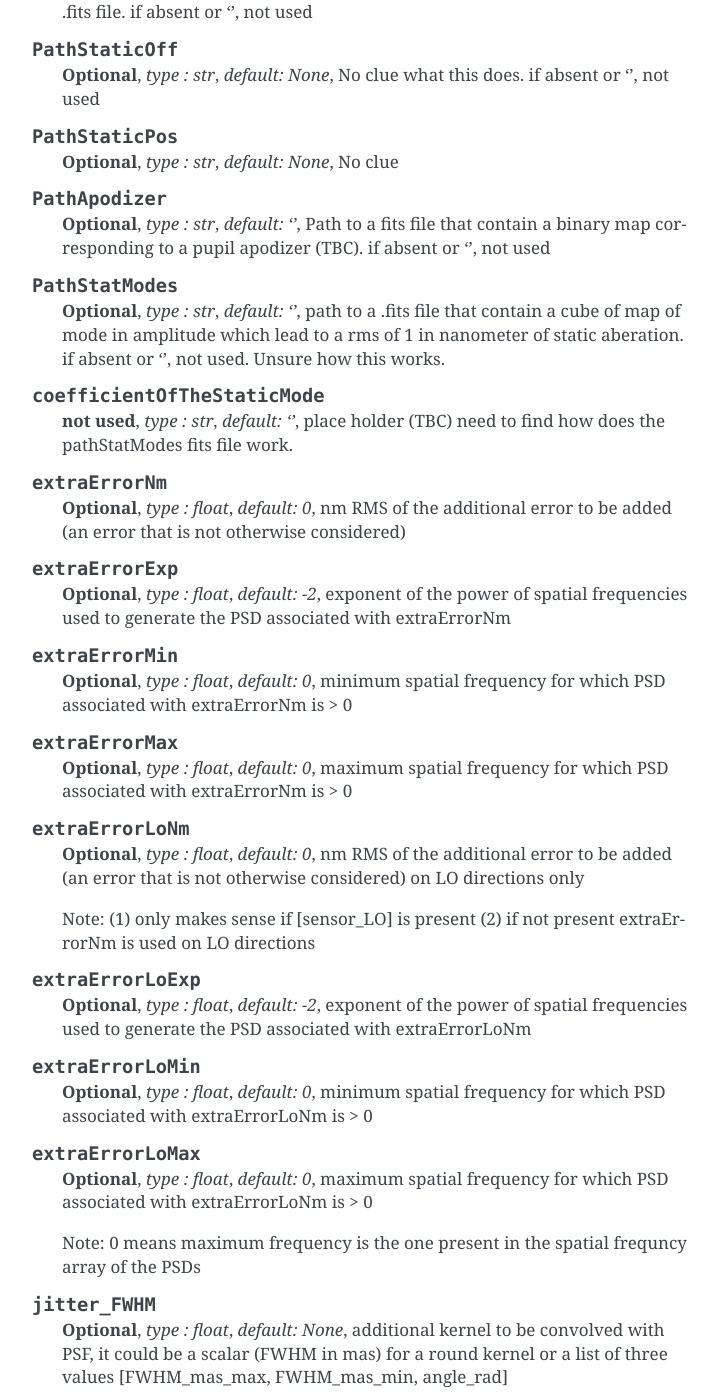
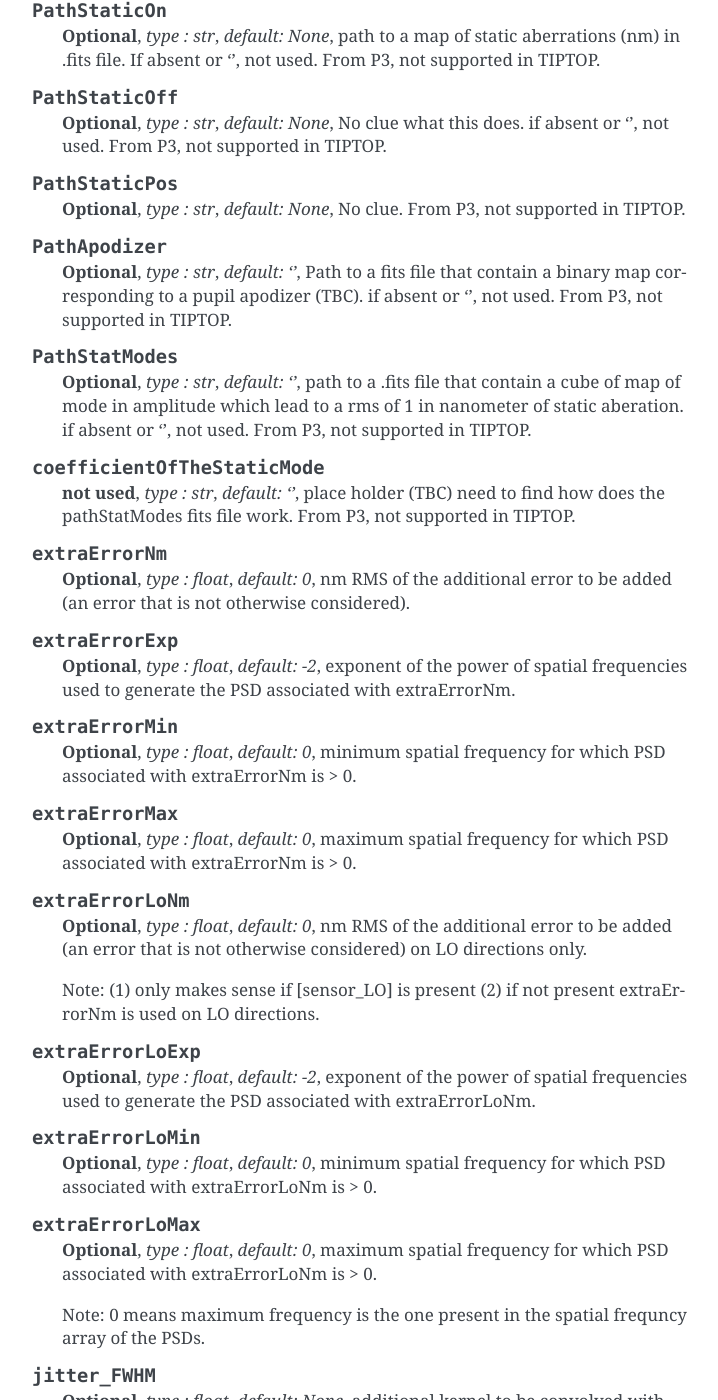
Before and after one commit to astro-tiptop/TIPTOP, a Sphinx documentation site: the page built from docs/source/parameterFile.rst, in a window 1280 px wide and 1400 px high, scrolled down 1233 px. Shown: the whole window, without its empty margins (388-1106 px from the left). Built offline with Sphinx 7.4.7, drawn with Linux system fonts in a browser that asks for light colours; the version number could not be read and is left out; some of the changed text lies outside the part shown.

Commit message:
(GA) Update parameterFile.rst (#95)

```diff
--- a/docs/source/parameterFile.rst
+++ b/docs/source/parameterFile.rst
@@ -49,7 +49,7 @@ The mandatory sections and their content are:
    **Optional**,
    *type : float*,
    *Default: 0.0*,
-   Set the pointing direction of the telescope in degree
+   Set the pointing direction of the telescope in degree with respect to the zenith. Used to compute airmass, to scale atmospheric layers and stars altitude.
 
 
 .. option:: TechnicalFoV
@@ -57,7 +57,7 @@ The mandatory sections and their content are:
    **Optional**,
    *type : float*,
    *default: ??*,
-   set the size of the technical field of view
+   Set the size of the technical field of view (diameter) in arczec. Used in multi-conjugate AO systems.
 
    *Warning* : This is not optional in MavisLO.py
 
@@ -66,42 +66,42 @@ The mandatory sections and their content are:
    **Optional**,
    *type : str*,
    *default: ''*,
-   path to the pupil model in .fits file (if provided, the pupil model is interpolated).if absent or '', not used
+   path to the pupil model in .fits file (if provided, the pupil model is interpolated). If absent or '', not used.
 
 .. option:: PathStaticOn
 
    **Optional**,
    *type : str*,
    *default: None*,
-   path to a map of static aberrations (nm) in .fits file. if absent or '', not used
+   path to a map of static aberrations (nm) in .fits file. If absent or '', not used. From P3, not supported in TIPTOP.
 
 .. option:: PathStaticOff
 
    **Optional**,
    *type : str*,
    *default: None*,
-   No clue what this does. if absent or '', not used
+   No clue what this does. if absent or '', not used. From P3, not supported in TIPTOP.
 
 .. option:: PathStaticPos
 
    **Optional**,
    *type : str*,
    *default: None*,
-   No clue
+   No clue. From P3, not supported in TIPTOP.
 
 .. option::  PathApodizer
 
    **Optional**,
    *type : str*,
    *default: ''*,
-   Path to a fits file that contain a binary map corresponding to a pupil apodizer (TBC). if absent or '', not used
+   Path to a fits file that contain a binary map corresponding to a pupil apodizer (TBC). if absent or '', not used. From P3, not supported in TIPTOP.
 
 .. option:: PathStatModes
 
    **Optional**,
    *type : str*,
    *default: ''*,
-   path to a .fits file that contain a cube of map of mode in amplitude which lead to a rms of 1 in nanometer of static aberation. if absent or '', not used. Unsure how this works.
+   path to a .fits file that contain a cube of map of mode in amplitude which lead to a rms of 1 in nanometer of static aberation. if absent or '', not used. From P3, not supported in TIPTOP.
 
 .. option:: coefficientOfTheStaticMode
 
@@ -109,74 +109,74 @@ The mandatory sections and their content are:
    *type : str*,
    *default: ''*,
    place holder
-   (TBC) need to find how does the pathStatModes fits file work.
+   (TBC) need to find how does the pathStatModes fits file work. From P3, not supported in TIPTOP.
 
 .. option:: extraErrorNm
 
    **Optional**,
    *type : float*,
    *default: 0*,
-   nm RMS of the additional error to be added (an error that is not otherwise considered)
+   nm RMS of the additional error to be added (an error that is not otherwise considered).
 
 .. option:: extraErrorExp
 
    **Optional**,
    *type : float*,
    *default: -2*,
-   exponent of the power of spatial frequencies used to generate the PSD associated with extraErrorNm
+   exponent of the power of spatial frequencies used to generate the PSD associated with extraErrorNm.
 
 .. option:: extraErrorMin
 
    **Optional**,
    *type : float*,
    *default: 0*,
-   minimum spatial frequency for which PSD associated with extraErrorNm is > 0
+   minimum spatial frequency for which PSD associated with extraErrorNm is > 0.
 
 .. option:: extraErrorMax
 
    **Optional**,
    *type : float*,
    *default: 0*,
-   maximum spatial frequency for which PSD associated with extraErrorNm is > 0
+   maximum spatial frequency for which PSD associated with extraErrorNm is > 0.
 
 .. option:: extraErrorLoNm
 
    **Optional**,
    *type : float*,
    *default: 0*,
-   nm RMS of the additional error to be added (an error that is not otherwise considered) on LO directions only
+   nm RMS of the additional error to be added (an error that is not otherwise considered) on LO directions only.
 
-   Note: (1) only makes sense if [sensor_LO] is present (2) if not present extraErrorNm is used on LO directions
+   Note: (1) only makes sense if [sensor_LO] is present (2) if not present extraErrorNm is used on LO directions.
 
 .. option:: extraErrorLoExp
 
    **Optional**,
    *type : float*,
    *default: -2*,
-   exponent of the power of spatial frequencies used to generate the PSD associated with extraErrorLoNm
+   exponent of the power of spatial frequencies used to generate the PSD associated with extraErrorLoNm.
 
 .. option:: extraErrorLoMin
 
    **Optional**,
    *type : float*,
    *default: 0*,
-   minimum spatial frequency for which PSD associated with extraErrorLoNm is > 0
+   minimum spatial frequency for which PSD associated with extraErrorLoNm is > 0.
 
 .. option:: extraErrorLoMax
 
    **Optional**,
    *type : float*,
    *default: 0*,
-   maximum spatial frequency for which PSD associated with extraErrorLoNm is > 0
+   maximum spatial frequency for which PSD associated with extraErrorLoNm is > 0.
 
-   Note: 0 means maximum frequency is the one present in the spatial frequncy array of the PSDs
+   Note: 0 means maximum frequency is the one present in the spatial frequncy array of the PSDs.
 
 .. option:: jitter_FWHM
 
    **Optional**,
    *type : float*,
    *default: None*,
-   additional kernel to be convolved with PSF, it could be a scalar (FWHM in mas) for a round kernel or a list of three values [FWHM_mas_max, FWHM_mas_min, angle_rad]
+   additional kernel to be convolved with PSF, it could be a scalar (FWHM in mas) for a round kernel or a list of three values [FWHM_mas_max, FWHM_mas_min, angle_rad].
 
 [atmosphere]
 ^^^^^^^^^^^^
@@ -186,7 +186,7 @@ The mandatory sections and their content are:
    **Required**,
    *type : float*,
    Set the seeing at Zenith in arcsec.
-   If not set TIPTOP uses ``r0_value`` .
+   If not set TIPTOP uses ``r0_value``.
 
 .. option:: Wavelength
 
@@ -280,14 +280,14 @@ The mandatory sections and their content are:
 
    **Required**,
    *Type : list of float*,
-   Zenithal coordinate in arcsec of Wavelength sources given in ``Wavelength``.
+   Zenithal coordinate in arcsec (distance from axis) of science sources.
    Must be the same length as ``Azimuth``
 
 .. option:: Azimuth
 
    **Required**,
    *Type : list of float*,
-   Azimuthal coordinate in degree of Wavelength sources given in ``Wavelength``.
+   Azimuthal coordinate in degree (angle from the reference direction: polar axis is x-axis) of science sources.
    Must be the same length as ``Zenith``
 
 [sources_HO]
@@ -308,18 +308,18 @@ Typically the wavelength is the same for all guide star (at least in Laser guide
    **Optional**,
    *Type : list of float*,
    *Default : [0.0]*
-   Zenithal coordinate of each guide stars in arcsec.
+   Zenithal coordinate of each guide stars in arcsec (distance from axis).
    Must be the same length as ``Azimuth``
-   Even if ``Azimutal`` is defined, this is optionnal.
+   Even if ``Azimutal`` is defined, this is optional.
 
 .. option:: Azimuth
 
    **Optional**,
    *Type : list of float*,
    *Default : [0.0]*
-   Azimuthal coordinate in degree of each guide stars.
+   Azimuthal coordinate in degree of each guide stars (angle from the reference direction: polar axis is x-axis).
    Must be the same length as ``Zenith``
-   Even if ``Zenith`` is defined, this is optionnal.
+   Even if ``Zenith`` is defined, this is optional.
 
 .. option:: Height
 
@@ -344,14 +344,14 @@ Typically the wavelength is the same for all guide star (at least in Laser guide
 
    **Required**,
    *Type : list of float*,
-   Zenithal coordinate of each guide stars in arcsec.
+   Zenithal coordinate of each guide stars in arcsec (distance from axis).
    Must be the same length as ``Azimuth``
 
 .. option:: Azimuth
 
    **Required**,
    *Type : list of float*,
-   Azimuthal coordinate in degree of each guide stars.
+   Azimuthal coordinate in degree of each guide stars (angle from the reference direction: polar axis is x-axis).
    Must be the same length as ``Zenith``
 
 [sensor_science]
```
